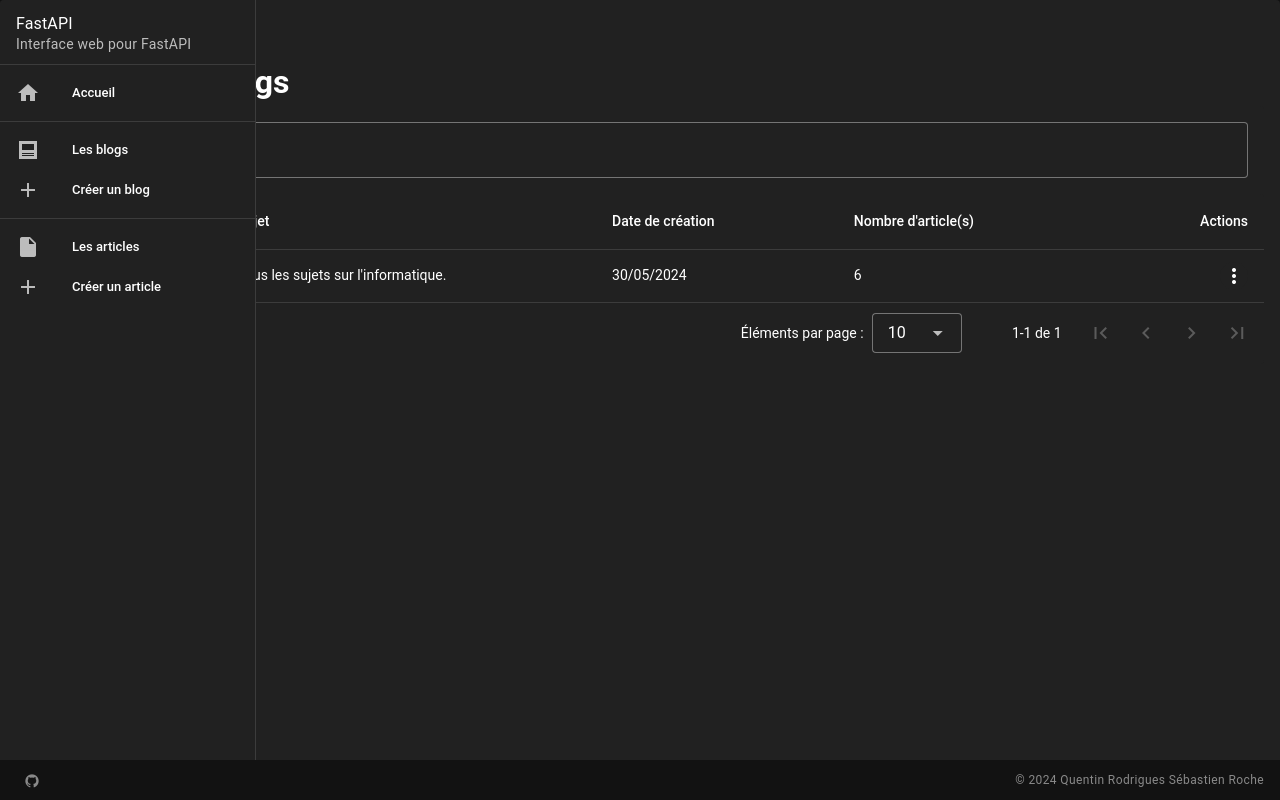
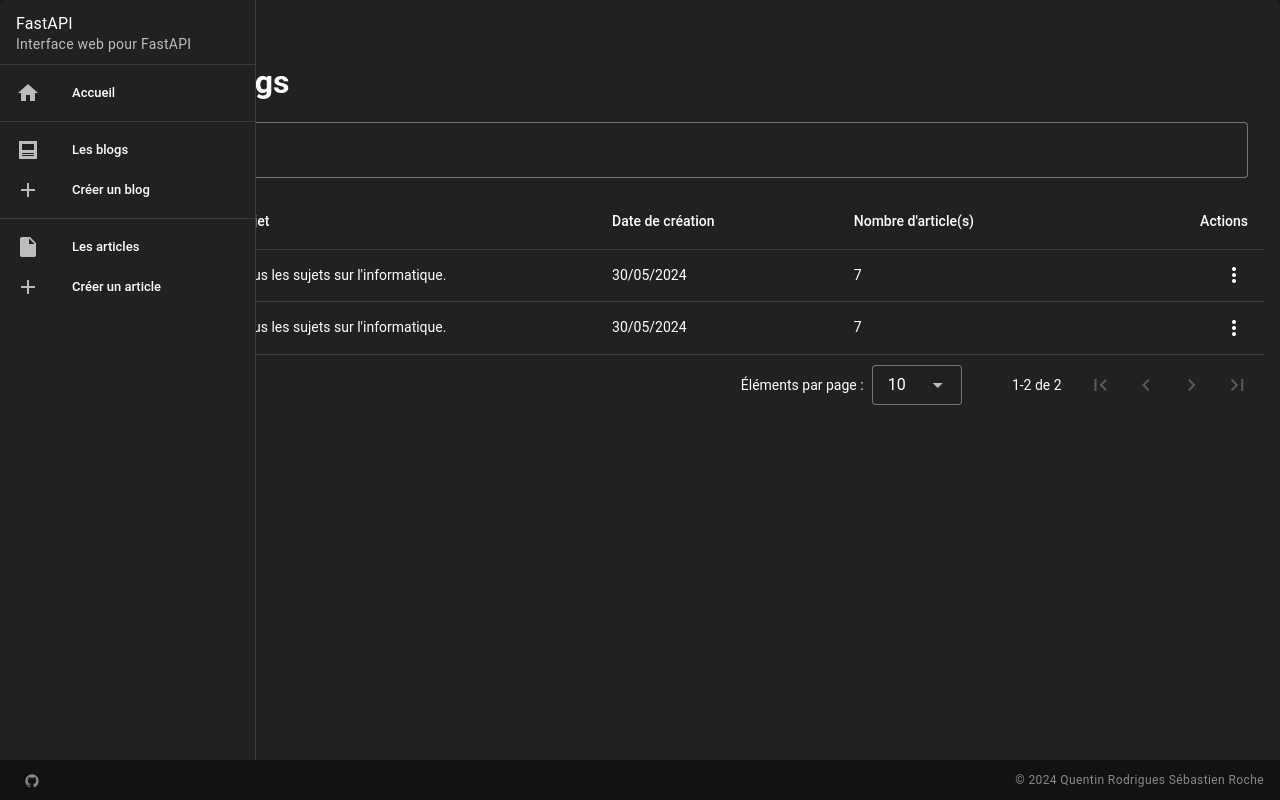
Before and after one commit to rochesebastien/livecampus-archi-cloud, a Vue app in the folder front/: page /blogs in a window 1280 px wide. Built offline with nearby package versions, Linux system fonts and the light colour scheme.

Commit message:
feat: ajout la possibilité de voir un seul article

```diff
--- a/front/src/components/Blogs/ListBlogs.vue
+++ b/front/src/components/Blogs/ListBlogs.vue
@@ -1,19 +1,31 @@
 <template>
     <v-card flat>
         <template v-slot:text>
-            <v-text-field v-model="search" label="Rechercher un blog..." prepend-inner-icon="mdi-magnify" variant="outlined"
-                hide-details single-line></v-text-field>
+            <v-text-field v-model="search" label="Rechercher un blog..." prepend-inner-icon="mdi-magnify"
+                variant="outlined" hide-details single-line></v-text-field>
         </template>
 
         <v-data-table :headers="headers" :items="articles" :search="search">
             <template v-slot:item.actions="{ item }">
-                <ActionsMenu :items="actions" />
+                <ActionsMenu @click:item="onClickItem($event, item.id)" :items="actions" />
             </template>
         </v-data-table>
     </v-card>
+    <v-dialog v-model="deleteDialog" width="auto">
+        <v-card max-width="400" prepend-icon="mdi-delete" text="Êtes-vous sûr de vouloir supprimer ce blog ?"
+            title="Suppression de blog">
+            <div class="d-flex justify-end pa-1">
+                <v-btn color="info" text="Annuler" @click="deleteDialog = false"></v-btn>
+                <v-btn class="ms-1" color="error" text="Supprimer" @click="deleteDialog = false; onDeleteBlog()"></v-btn>
+            </div>
+        </v-card>
+    </v-dialog>
 </template>
 <script setup>
 import { ref } from 'vue'
+
+const deleteDialog = ref()
+const selectedItem = ref()
 
 const search = ref('')
 const headers = [
@@ -29,10 +41,18 @@ const headers = [
 ]
 const articles = [
     {
+        id: 1,
         title: 'Informatik',
         topic: "Tous les sujets sur l'informatique.",
         date: '30/05/2024',
-        articles_quantity: '6'
+        articles_quantity: 7
+    },
+    {
+        id: 2,
+        title: 'Informatik',
+        topic: "Tous les sujets sur l'informatique.",
+        date: '30/05/2024',
+        articles_quantity: 7
     }
 ]
 const actions = [
@@ -43,6 +63,29 @@ const actions = [
     {
         title: 'Supprimer',
         action: 'delete'
+    },
+    {
+        title: 'Afficher',
+        action: 'show'
     }
 ]
+
+// Methods
+function onClickItem (action, item) {
+    selectedItem.value = item
+    switch (action) {
+        case 'delete':
+            deleteDialog.value = true
+            break;
+        case 'update':
+            break;
+        case 'show':
+            break;
+    }
+    console.log(action, item);
+}
+
+function onDeleteBlog() {
+    alert('Suppression de ' + selectedItem.value)
+}
 </script>
--- /dev/null
+++ b/front/src/components/Blogs/ShowBlog.vue
@@ -0,0 +1,17 @@
+<template>
+    <v-divider></v-divider>
+    <h3 class="mt-2">Bienvenue sur le blog {{ blog.title }}</h3>
+    <h4 v-if="blog.articles.length !== 0">Consultez {{ blog.articles.length <= 1 ? "son unique article" : `ses ${blog.articles.length} articles` }} ci-dessous :</h4>
+    <h4 v-else>Le blog n'a pas encore d'article !</h4>
+</template>
+<script setup>
+import { useRoute } from 'vue-router'
+
+const route = useRoute()
+const id = route.params.id
+
+const blog = {
+    title: 'InformatiK',
+    articles: ['a', 'b']
+}
+</script>
--- a/front/src/router/routes.js
+++ b/front/src/router/routes.js
@@ -4,6 +4,7 @@ import Home from '../components/Home.vue'
 // Blogs
 import ListBlogs from '../components/Blogs/ListBlogs'
 import AddBlog from '@/components/Blogs/AddBlog.vue'
+import ShowBlog from '@/components/Blogs/ShowBlog.vue'
 
 // Articles
 
@@ -19,6 +20,11 @@ const routes = [
         path: '/blogs',
         component: ListBlogs,
         meta: { title: 'Liste des blogs', breadcrumb: ['Accueil', 'Blogs'] }
+    },
+    {
+        path: '/blog/:id',
+        component: ShowBlog,
+        meta: { title: 'Afficher un blog', breadcrumb: ['Accueil', 'Blog'] }
     },
     {
         path: '/blog/new',
```
